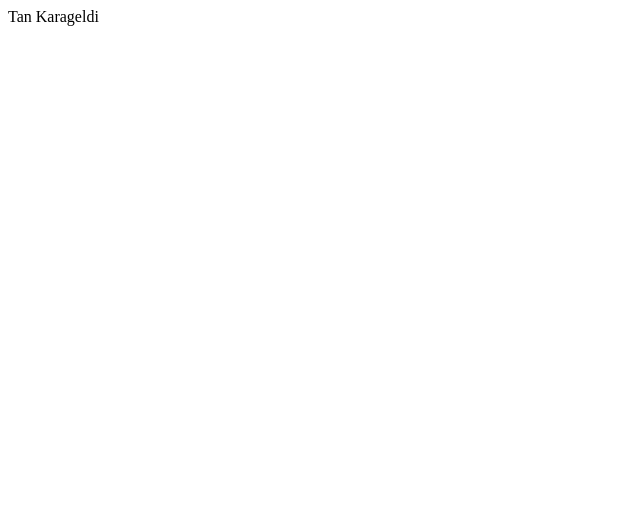
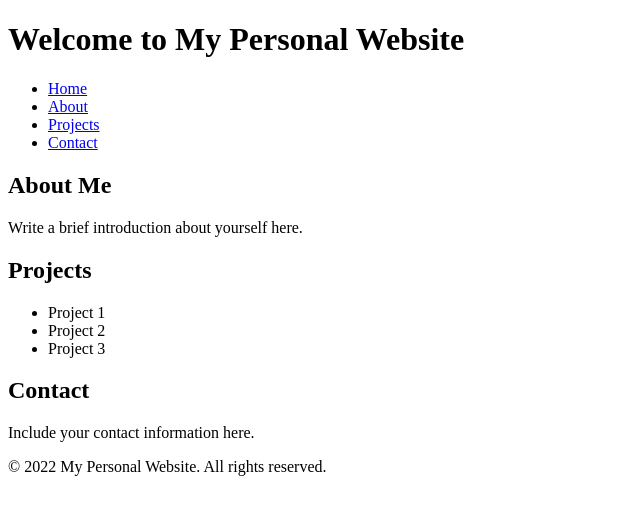
Before and after one commit to tankarageldi/self, a plain HTML site: page index.html in a window 1280 px wide. Shown: the whole page, without its empty margins (0-640 px from the left). Drawn offline with Linux system fonts and the light colour scheme.

Commit message:
Some changes

```diff
--- a/index.html
+++ b/index.html
@@ -1 +1,45 @@
-Tan Karageldi
+<!DOCTYPE html>
+<html>
+<head>
+    <title>My Personal Website</title>
+</head>
+<body>
+    <header>
+        <h1>Welcome to My Personal Website</h1>
+    </header>
+
+    <nav>
+        <ul>
+            <li><a href="#">Home</a></li>
+            <li><a href="#">About</a></li>
+            <li><a href="#">Projects</a></li>
+            <li><a href="#">Contact</a></li>
+        </ul>
+    </nav>
+
+    <main>
+        <section>
+            <h2>About Me</h2>
+            <p>Write a brief introduction about yourself here.</p>
+        </section>
+
+        <section>
+            <h2>Projects</h2>
+            <ul>
+                <li>Project 1</li>
+                <li>Project 2</li>
+                <li>Project 3</li>
+            </ul>
+        </section>
+
+        <section>
+            <h2>Contact</h2>
+            <p>Include your contact information here.</p>
+        </section>
+    </main>
+
+    <footer>
+        <p>&copy; 2022 My Personal Website. All rights reserved.</p>
+    </footer>
+</body>
+</html>
```
